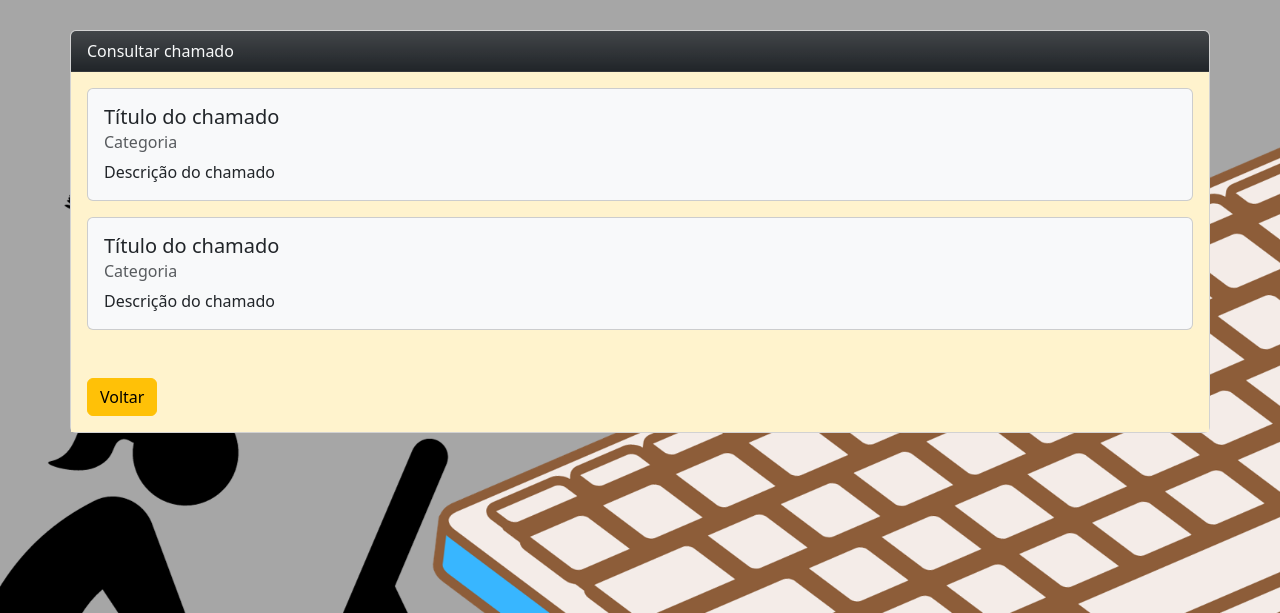
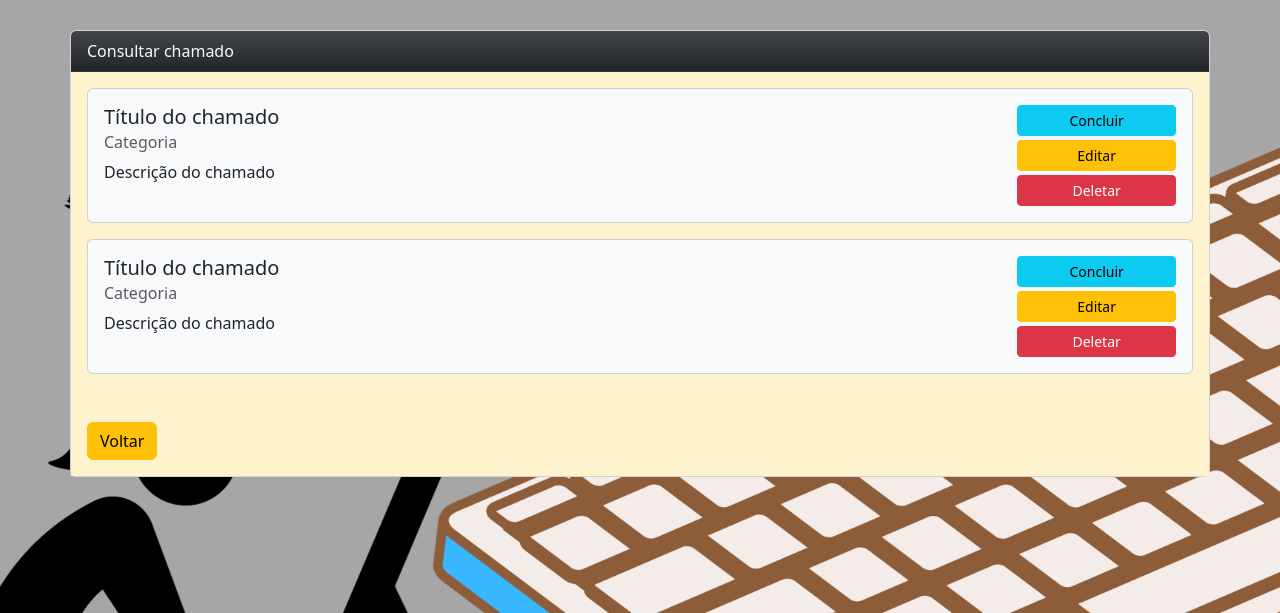
Before and after one commit to igorservo159/SoSCode, a PHP site: page /query.php in a window 1280 px wide. Shown: the part 56-669 px from the top of the page. Run offline with PHP 8.4, Linux system fonts and the light colour scheme.

Commit message:
Implementando os botões de concluir, editar e deletar tarefas

```diff
--- a/query.php
+++ b/query.php
@@ -38,17 +38,31 @@
                         </div>
                         <div class="card-body bg-warning-subtle">
                             <div class="card mb-3 bg-light">
-                                <div class="card-body">
+                                <div class="row card-body">
+                                    <div class="col-10">
                                         <h5 class="card-title">Título do chamado</h5>
                                         <h6 class="card-subtitle mb-2 text-muted">Categoria</h6>
                                         <p class="card-text">Descrição do chamado</p>
                                     </div>
+                                    <div class="d-grid col-2 gap-1">
+                                        <div class="btn btn-sm btn-info btn-block">Concluir</div>
+                                        <div class="btn btn-sm btn-warning btn-block">Editar</div>
+                                        <div class="btn btn-sm btn-danger btn-block">Deletar</div>
+                                    </div>
+                                </div>
                             </div>
                             <div class="card mb-3 bg-light">
-                                <div class="card-body">
+                                <div class="row card-body">
+                                    <div class="col-10">
                                         <h5 class="card-title">Título do chamado</h5>
                                         <h6 class="card-subtitle mb-2 text-muted">Categoria</h6>
                                         <p class="card-text">Descrição do chamado</p>
+                                    </div>
+                                    <div class="d-grid col-2 gap-1">
+                                        <div class="btn btn-sm btn-info btn-block">Concluir</div>
+                                        <div class="btn btn-sm btn-warning btn-block">Editar</div>
+                                        <div class="btn btn-sm btn-danger btn-block">Deletar</div>
+                                    </div>
                                 </div>
                             </div>
                             <div class="row mt-5">
```
Lines whose indentation alone changed are shown as unchanged.
